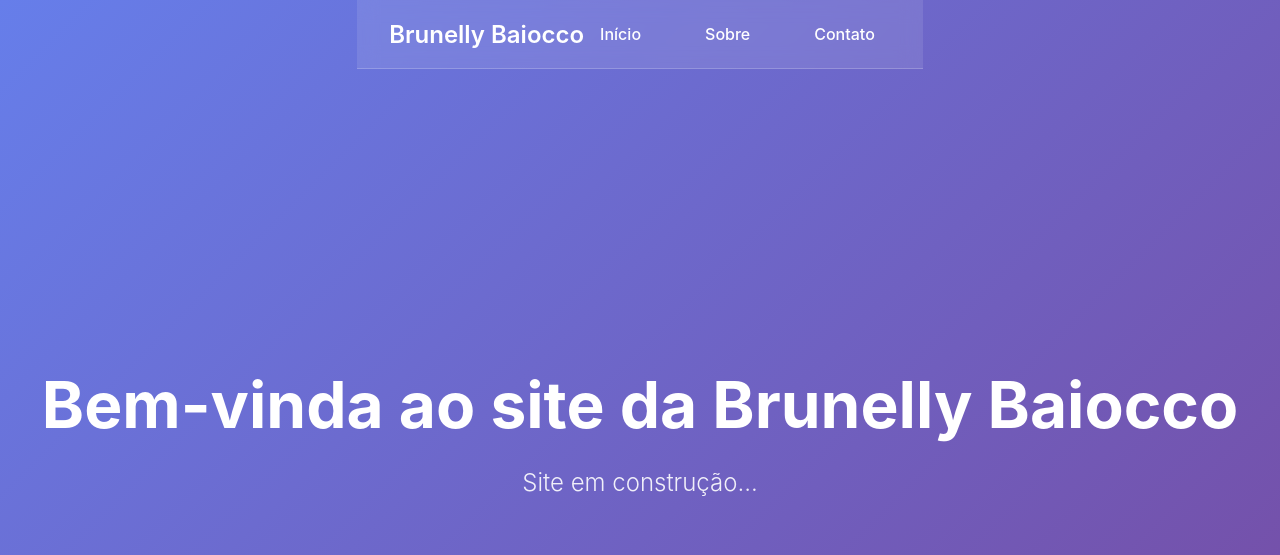
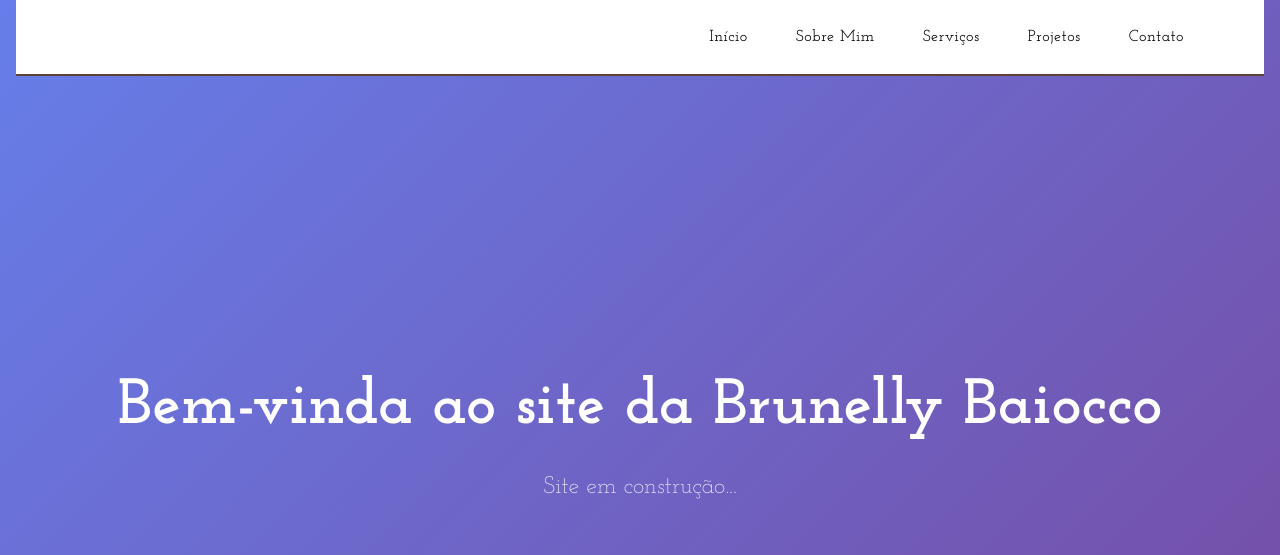
Before and after one commit to AG-Custom/website_brunelly_baiocco, a Next.js app: page / in a window 1280 px wide. Shown: the top 555 px of the page. Built offline with nearby package versions, Linux system fonts and the light colour scheme.

Commit message:
feat: implenting desktop header

```diff
--- a/app/components/Header/Header.module.scss
+++ b/app/components/Header/Header.module.scss
@@ -1,43 +1,36 @@
 .header {
   display: flex;
-  justify-content: space-between;
+  justify-content: flex-end;
   align-items: center;
-  padding: 1rem 2rem;
-  background: rgba(255, 255, 255, 0.1);
-  backdrop-filter: blur(10px);
-  border-bottom: 1px solid rgba(255, 255, 255, 0.2);
-
-  @media (max-width: 768px) {
-    flex-direction: column;
-    gap: 1rem;
-    padding: 1rem;
-  }
-}
-
-.title {
-  font-size: 1.5rem;
-  font-weight: 600;
-  color: white;
+  padding: 1rem;
+  background-color: var(--color-background);
+  border-bottom: 2px solid #5F4136;
+  width: 100%;
+  max-width: 1920px;
+  margin: 0 auto;
+  box-sizing: border-box;
 }
 
 .nav {
   display: flex;
-  gap: 2rem;
-
-  @media (max-width: 768px) {
-    gap: 1rem;
-  }
+  gap: 1rem;
+  margin-right: 3rem;
 }
 
 .navLink {
-  color: white;
+  color: var(--color-text);
   font-weight: 500;
-  padding: 0.5rem 1rem;
-  border-radius: 20px;
+  font-size: 1rem;
+  padding: 0.8rem 1rem;
+  border-radius: 6px;
   transition: all 0.3s ease;
+  text-decoration: none;
+  font-family: 'Josefin Slab', serif;
+  letter-spacing: 0.5px;
 
   &:hover {
-    background: rgba(255, 255, 255, 0.2);
-    transform: translateY(-2px);
+    color: var(--color-button-bg);
+    background-color: rgba(95, 65, 54, 0.08);
+    transform: translateY(-1px);
   }
 }
--- a/app/components/Header/Header.tsx
+++ b/app/components/Header/Header.tsx
@@ -1,17 +1,14 @@
 import Link from 'next/link';
 import styles from './Header.module.scss';
 
-interface HeaderProps {
-  title: string;
-}
-
-export default function Header({ title }: HeaderProps) {
+export default function Header() {
   return (
     <header className={styles.header}>
-      <h1 className={styles.title}>{title}</h1>
       <nav className={styles.nav}>
         <Link href="/" className={styles.navLink}>Início</Link>
-        <Link href="/sobre" className={styles.navLink}>Sobre</Link>
+        <Link href="/sobre" className={styles.navLink}>Sobre Mim</Link>
+        <Link href="/servicos" className={styles.navLink}>Serviços</Link>
+        <Link href="/projetos" className={styles.navLink}>Projetos</Link>
         <Link href="/contato" className={styles.navLink}>Contato</Link>
       </nav>
     </header>
--- a/styles/globals.scss
+++ b/styles/globals.scss
@@ -1,3 +1,16 @@
+// Importação da fonte Josefin Slab do Google Fonts
+@import url('https://fonts.googleapis.com/css2?family=Josefin+Slab:ital,wght@0,100;0,200;0,300;0,400;0,500;0,600;0,700;1,100;1,200;1,300;1,400;1,500;1,600;1,700&display=swap');
+
+// Variáveis de cores
+:root {
+  --color-text: #000000;
+  --color-black: #000000;
+  --color-white: #FFFFFF;
+  --color-background: #FFFFFF;
+  --color-button-bg: #5F4136;
+  --color-button-text: #FBF5E7;
+}
+
 * {
   box-sizing: border-box;
   padding: 0;
@@ -8,7 +21,10 @@ html,
 body {
   max-width: 100vw;
   overflow-x: hidden;
-  font-family: -apple-system, BlinkMacSystemFont, 'Segoe UI', Roboto, Oxygen, Ubuntu, Cantarell, sans-serif;
+  font-family: 'Josefin Slab', serif;
+  color: var(--color-text);
+  background-color: var(--color-background);
+  font-weight: 400;
 }
 
 a {
@@ -21,8 +37,72 @@ button {
   background: none;
   cursor: pointer;
   font-family: inherit;
+  color: inherit;
 }
 
 ul, ol {
   list-style: none;
 }
+
+// Classes utilitárias para textos
+.text-black {
+  color: var(--color-black);
+}
+
+.text-white {
+  color: var(--color-white);
+}
+
+// Estilos padrão para botões
+button {
+  background-color: var(--color-button-bg);
+  color: var(--color-button-text);
+  padding: 12px 24px;
+  border-radius: 8px;
+  font-weight: 500;
+  transition: all 0.3s ease;
+
+  &:hover {
+    opacity: 0.9;
+    transform: translateY(-2px);
+  }
+
+  &:active {
+    transform: translateY(0);
+  }
+}
+
+// Classes utilitárias para botões
+.btn-primary {
+  background-color: var(--color-button-bg);
+  color: var(--color-button-text);
+  padding: 12px 24px;
+  border-radius: 8px;
+  font-weight: 500;
+  transition: all 0.3s ease;
+
+  &:hover {
+    opacity: 0.9;
+    transform: translateY(-2px);
+  }
+}
+
+.btn-secondary {
+  background-color: transparent;
+  color: var(--color-button-bg);
+  border: 2px solid var(--color-button-bg);
+  padding: 10px 22px;
+  border-radius: 8px;
+  font-weight: 500;
+  transition: all 0.3s ease;
+
+  &:hover {
+    background-color: var(--color-button-bg);
+    color: var(--color-button-text);
+  }
+}
+
+// Reset para garantir que todos os elementos herdem a fonte
+h1, h2, h3, h4, h5, h6, p, span, div, section, article, main, header, footer, nav {
+  font-family: 'Josefin Slab', serif;
+}
```
